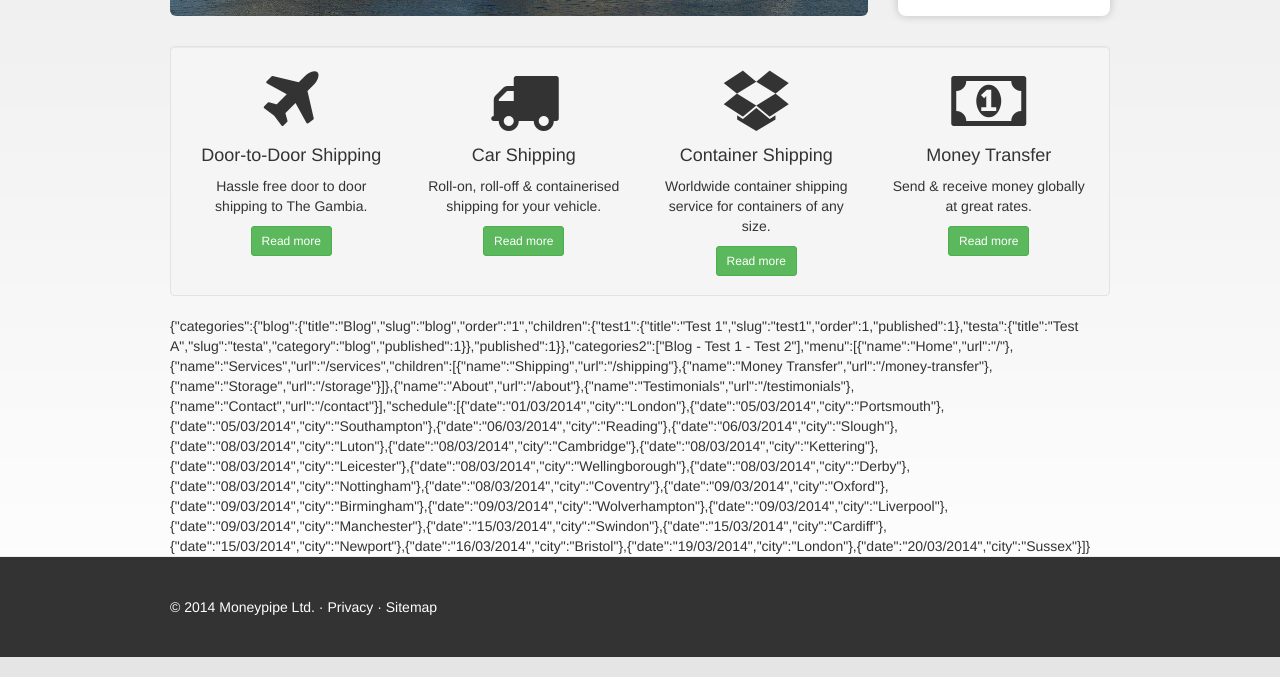
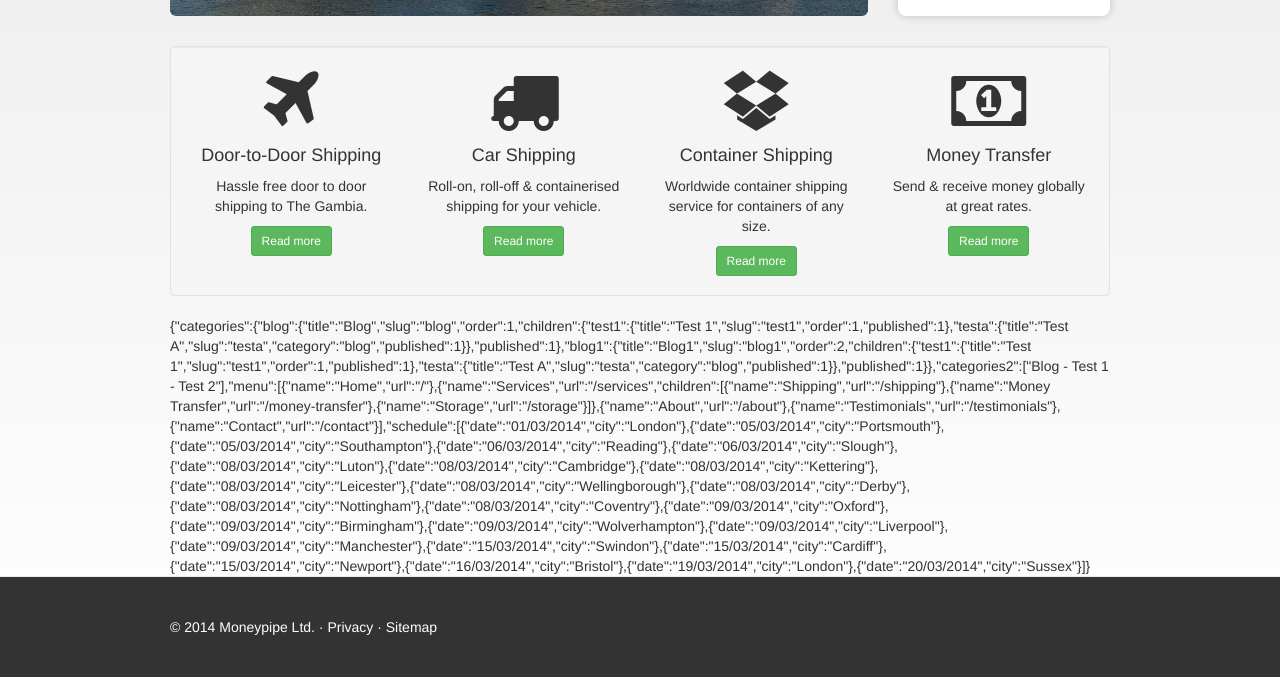
Before and after one commit to abeta/moneypipe, a Jekyll site: the page built from index.html, in a window 1280 px wide, cut to the strip 485-1162 px from the top of the page. Built offline with Jekyll 4.4.1, drawn with Linux system fonts in a browser that asks for light colours; nearby versions of some CDN libraries.

Commit message:
Update categories.yml

```diff
--- a/_data/categories.yml
+++ b/_data/categories.yml
@@ -1,7 +1,7 @@
 blog:
     title: Blog
     slug: blog
-    order: '1'
+    order: 1
     children:
         test1:
             title: 'Test 1'
@@ -14,3 +14,19 @@ blog:
             category: blog
             published: 1
     published: 1
+blog1:
+    title: Blog1
+    slug: blog1
+    order: 2
+    children:
+        test1:
+            title: 'Test 1'
+            slug: test1
+            order: 1
+            published: 1
+        testa:
+            title: 'Test A'
+            slug: testa
+            category: blog
+            published: 1
+    published: 1
```
